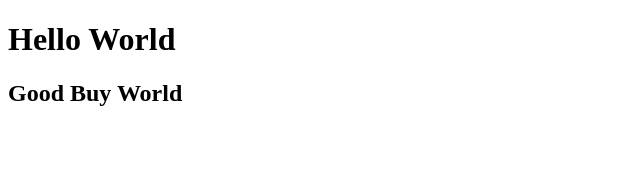
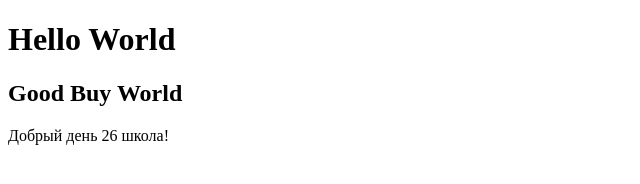
Before and after one commit to Jordano-Jovanovich/Adam_repository, a plain HTML site: page index.html in a window 1280 px wide. Shown: the whole page, without its empty margins (0-640 px from the left). Drawn offline with Linux system fonts and the light colour scheme.

Commit message:
Добавил себе абзац

```diff
--- a/index.html
+++ b/index.html
@@ -9,5 +9,6 @@
 <body>
     <h1>Hello World</h1>
     <h2>Good Buy World</h2>
+    <p>Добрый день 26 школа!</p>
 </body>
 </html>
```
